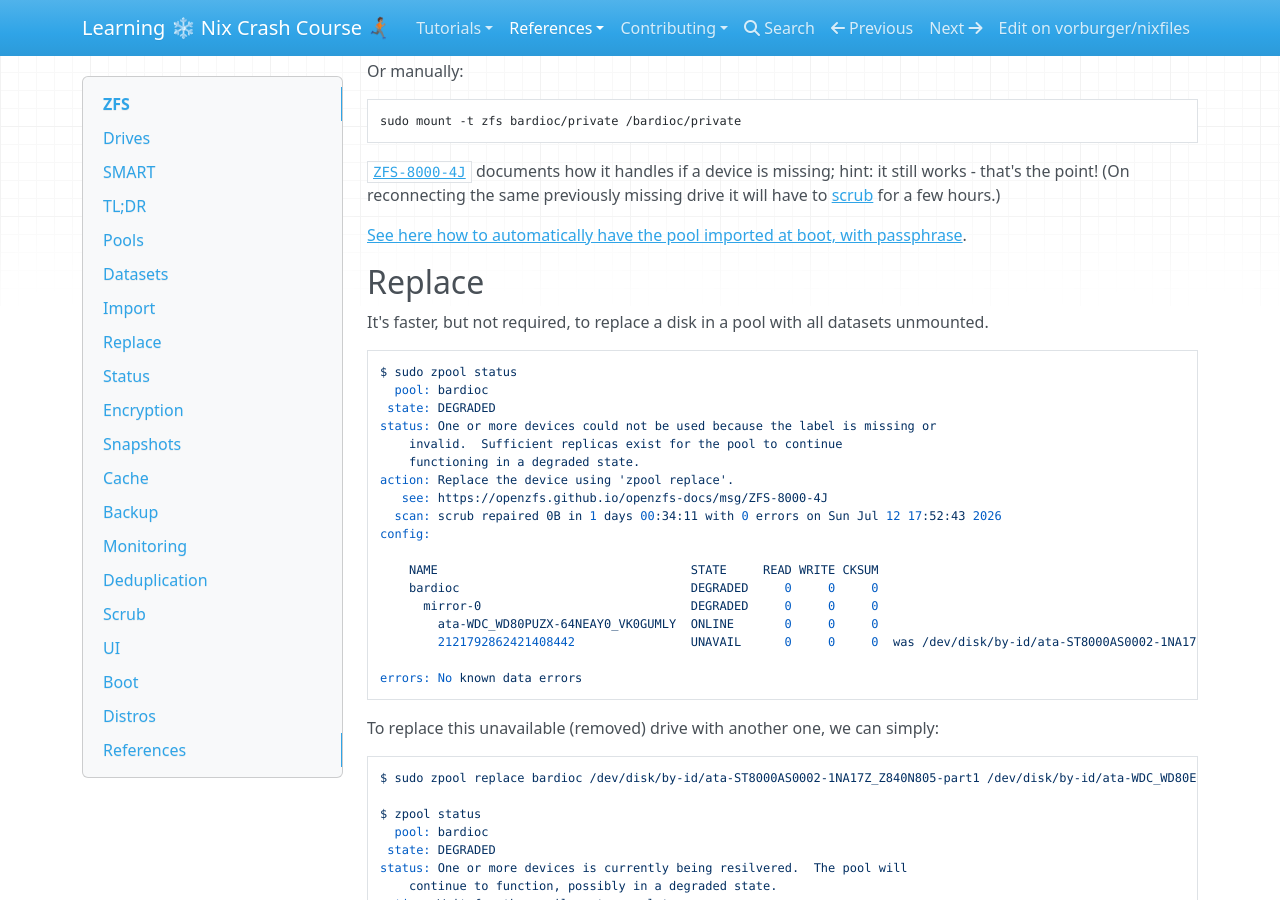
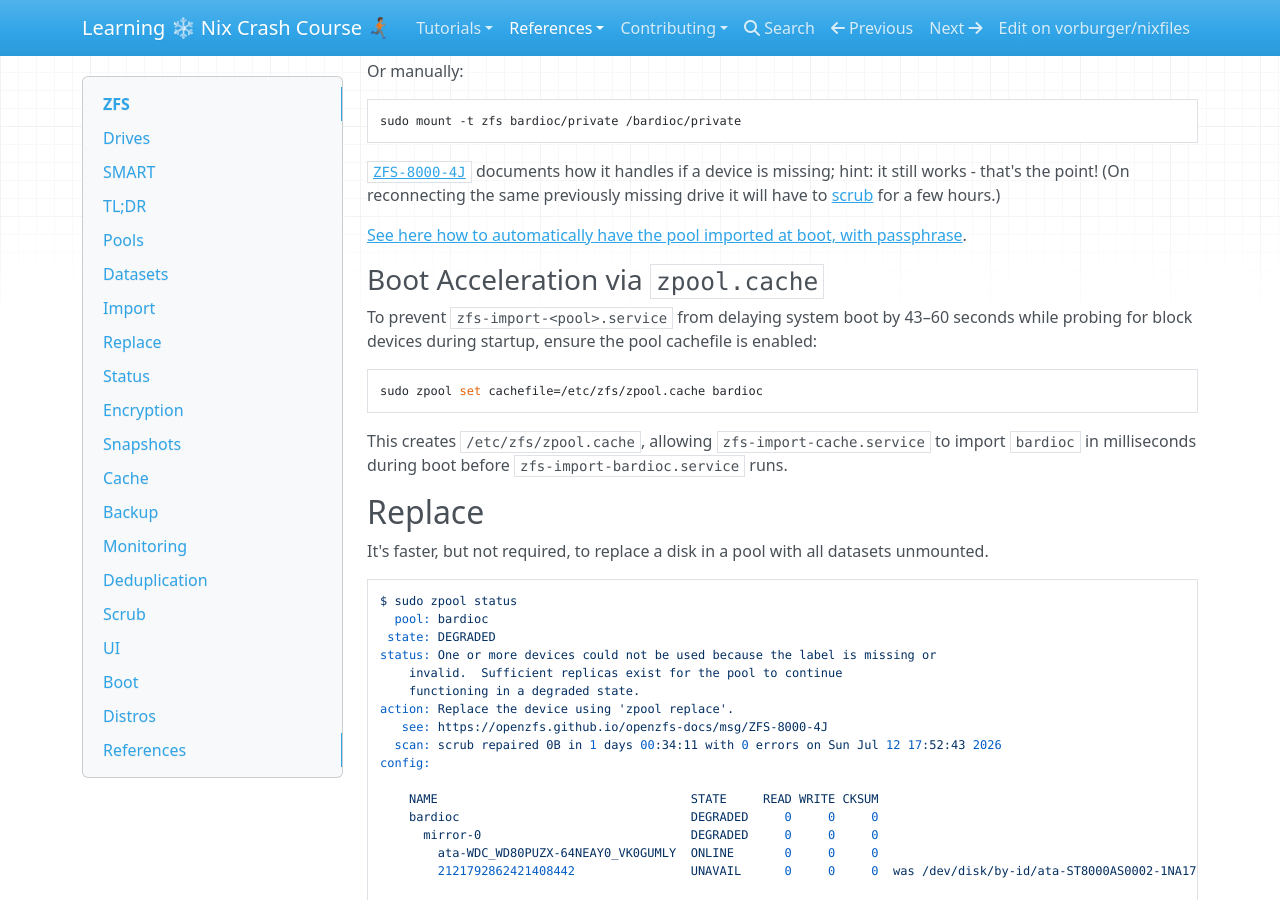
Before and after one commit to vorburger/nixfiles, an MkDocs documentation site: the page built from docs/docs/reference/zfs.md, in a window 1280 px wide and 900 px high, scrolled down 2695 px. Built offline with MkDocs 1.6.1, drawn with Linux system fonts in a browser that asks for light colours; nearby versions of some CDN libraries.

Commit message:
docs: sudo zpool set cachefile=/etc/zfs/zpool.cache bardioc

````diff
--- a/docs/docs/reference/zfs.md
+++ b/docs/docs/reference/zfs.md
@@ -119,6 +119,16 @@ documents how it handles if a device is missing; hint: it still works - that's t
 (On reconnecting the same previously missing drive it will have to [scrub](#scrub) for a few hours.)
 
 [See here how to automatically have the pool imported at boot, with passphrase](https://github.com/vorburger/nixfiles/commit/5fb545dae24cd7d7b68dfe6223b89d43bcf752c2).
+
+### Boot Acceleration via `zpool.cache`
+
+To prevent `zfs-import-<pool>.service` from delaying system boot by 43–60 seconds while probing for block devices during startup, ensure the pool cachefile is enabled:
+
+```bash
+sudo zpool set cachefile=/etc/zfs/zpool.cache bardioc
+```
+
+This creates `/etc/zfs/zpool.cache`, allowing `zfs-import-cache.service` to import `bardioc` in milliseconds during boot before `zfs-import-bardioc.service` runs.
 
 ## Replace
 
````
